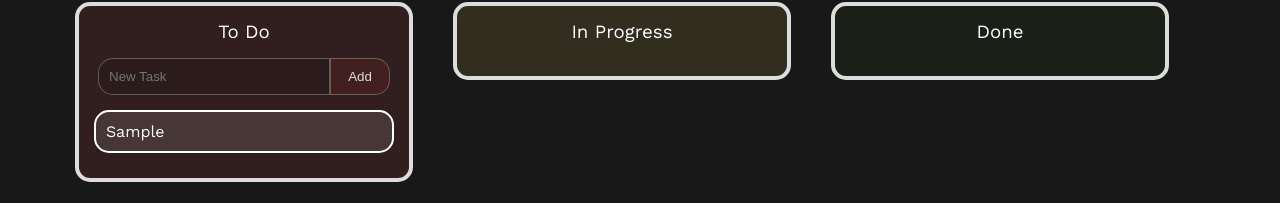
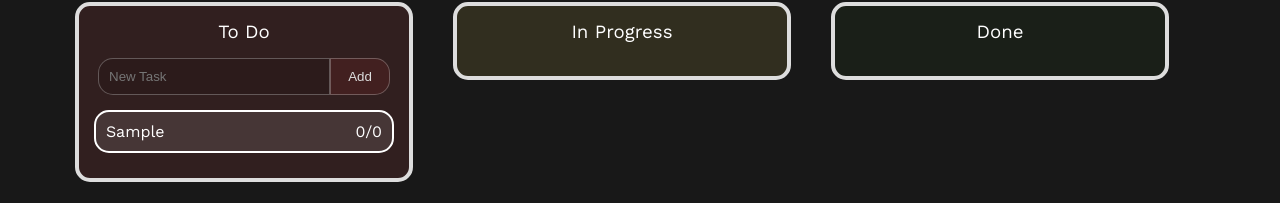
Before and after one commit to Chaitanya1512/FlowMato, a Vue app: page / in a window 1280 px wide. Both pictures are taken after typing "Sample" into the empty fields and a click on the button "Add". Shown: the part 475-678 px from the top of the page. Built offline with nearby package versions, Linux system fonts and the light colour scheme.

Commit message:
feat: record and display number of sessions

```diff
--- a/src/components/KanbanBoard.vue
+++ b/src/components/KanbanBoard.vue
@@ -14,13 +14,14 @@
         </form>
       </div>
       <div
-        v-for="item in taskList(1)"
+        v-for="item in store.taskList(1)"
         :key="item.id"
         class="drag-el"
         draggable="true"
         @dragstart="dragItem($event, item)"
       >
-        {{ item.title }}
+        <span>{{ item.title }}</span>
+        <div style="float: right;">{{ item.current }}/{{ item.est }}</div>
       </div>
     </div>
     <div
@@ -31,13 +32,14 @@
     >
       <h3>In Progress</h3>
       <div
-        v-for="item in taskList(2)"
+        v-for="item in store.taskList(2)"
         :key="item.id"
         class="drag-el"
         draggable="true"
         @dragstart="dragItem($event, item)"
       >
-        {{ item.title }}
+        <span>{{ item.title }}</span>
+        <div style="float: right;">{{ item.current }}/{{ item.est }}</div>
       </div>
     </div>
     <div
@@ -48,28 +50,27 @@
     >
       <h3>Done</h3>
       <div
-        v-for="item in taskList(3)"
+        v-for="item in store.taskList(3)"
         :key="item.id"
         class="drag-el"
         draggable="true"
         @dragstart="dragItem($event, item)"
       >
-        {{ item.title }}
+        <span>{{ item.title }}</span>
+        <div style="float: right;">{{ item.current }}/{{ item.est }}</div>
       </div>
     </div>
   </div>
 </template>
 
 <script setup>
-import { ref, reactive } from "vue";
+import { ref } from "vue";
+import { useTaskStore } from "@/stores/TaskStore";
+
+const store = useTaskStore();
 
 const id = ref(0);
 const newTask = ref("");
-const items = reactive([]);
-
-function taskList(list) {
-  return items.filter((item) => item.list === list);
-}
 
 function dragItem(event, item) {
   event.dataTransfer.dropEffect = "move";
@@ -79,14 +80,17 @@ function dragItem(event, item) {
 
 function dropItem(event, list) {
   const itemID = event.dataTransfer.getData("itemID");
-  const item = items.find((item) => item.id == itemID);
+  const item = store.items.find((item) => item.id == itemID);
   item.list = list;
 }
+
 function addTask() {
-  items.push({
+  store.items.push({
     id: id.value++,
     title: newTask.value,
     list: 1,
+    current: 0,
+    est: 0
   });
   newTask.value = "";
 }
--- a/src/components/PomodoroTimer.vue
+++ b/src/components/PomodoroTimer.vue
@@ -8,7 +8,7 @@
           v-for="session in sessions"
           :key="session.name"
           @click="changeSession(session.name)"
-          :class="{ active: currentSession=== session.name }"
+          :class="{ active: currentSession === session.name }"
         >
           {{ session.name }}
         </div>
@@ -20,11 +20,7 @@
         <div class="card-text">
           <h1 class="time">{{ minute }}:{{ second }}</h1>
           <div class="button-group">
-            <button
-              v-if="!inProgress"
-              @click="start"
-              class="btn btn-primary"
-            >
+            <button v-if="!inProgress" @click="start" class="btn btn-primary">
               Start
             </button>
             <button v-else @click="stop" class="btn btn-error">Stop</button>
@@ -38,6 +34,7 @@
             <button class="skip" @click="skip()">
               <img height="50px" src="../assets/img/skip.png" />
             </button>
+            <!-- <div>{{ store.session }}</div> -->
           </div>
         </div>
       </div>
@@ -47,6 +44,9 @@
 
 <script setup>
 import { ref, reactive, computed } from "vue";
+import { useTaskStore } from "@/stores/TaskStore";
+
+const store = useTaskStore();
 
 const sessions = reactive([
   { name: "Pomodoro", duration: 25 * 60 },
@@ -55,7 +55,7 @@ const sessions = reactive([
 ]);
 
 const totalDuration = ref(sessions[0].duration);
-const currentSession = ref("Pomodoro");
+const currentSession = ref(sessions[0].name);
 const interval = ref(null);
 const inProgress = ref(false);
 
@@ -67,10 +67,12 @@ const switchSlider = computed(() => {
     transform: `translateX(${activeIndex * 97.5}%)`,
   };
 });
+
 const minute = computed(() => {
   const minutes = Math.floor(totalDuration.value / 60);
   return minutes < 10 ? "0" + minutes : minutes;
 });
+
 const second = computed(() => {
   const seconds = totalDuration.value % 60;
   return seconds < 10 ? "0" + seconds : seconds;
@@ -80,9 +82,10 @@ function start() {
   stop();
   inProgress.value = true;
   interval.value = setInterval(() => {
-    if (--totalDuration.value <= 0) {
-      stop;
-      return;
+    if (--totalDuration.value == 0) {
+      stop();
+      skip();
+      start();
     }
   }, 1000);
 }
@@ -99,6 +102,12 @@ function reset(sessionName) {
 }
 
 function skip() {
+  if (currentSession.value === "Pomodoro") {
+    store.session++;
+    store.taskList(2).forEach(task => {
+      task.current++;
+    });
+  }
   const currentIndex = sessions.findIndex(
     (session) => session.name === currentSession.value
   );
--- /dev/null
+++ b/src/stores/TaskStore.js
@@ -0,0 +1,14 @@
+import { ref, reactive } from "vue";
+import { defineStore } from "pinia";
+
+export const useTaskStore = defineStore("task", () => {
+  const session = ref(0);
+
+  const items = reactive([]);
+
+  function taskList(list) {
+    return items.filter((item) => item.list === list);
+  }
+
+  return { session, items, taskList };
+});
```
